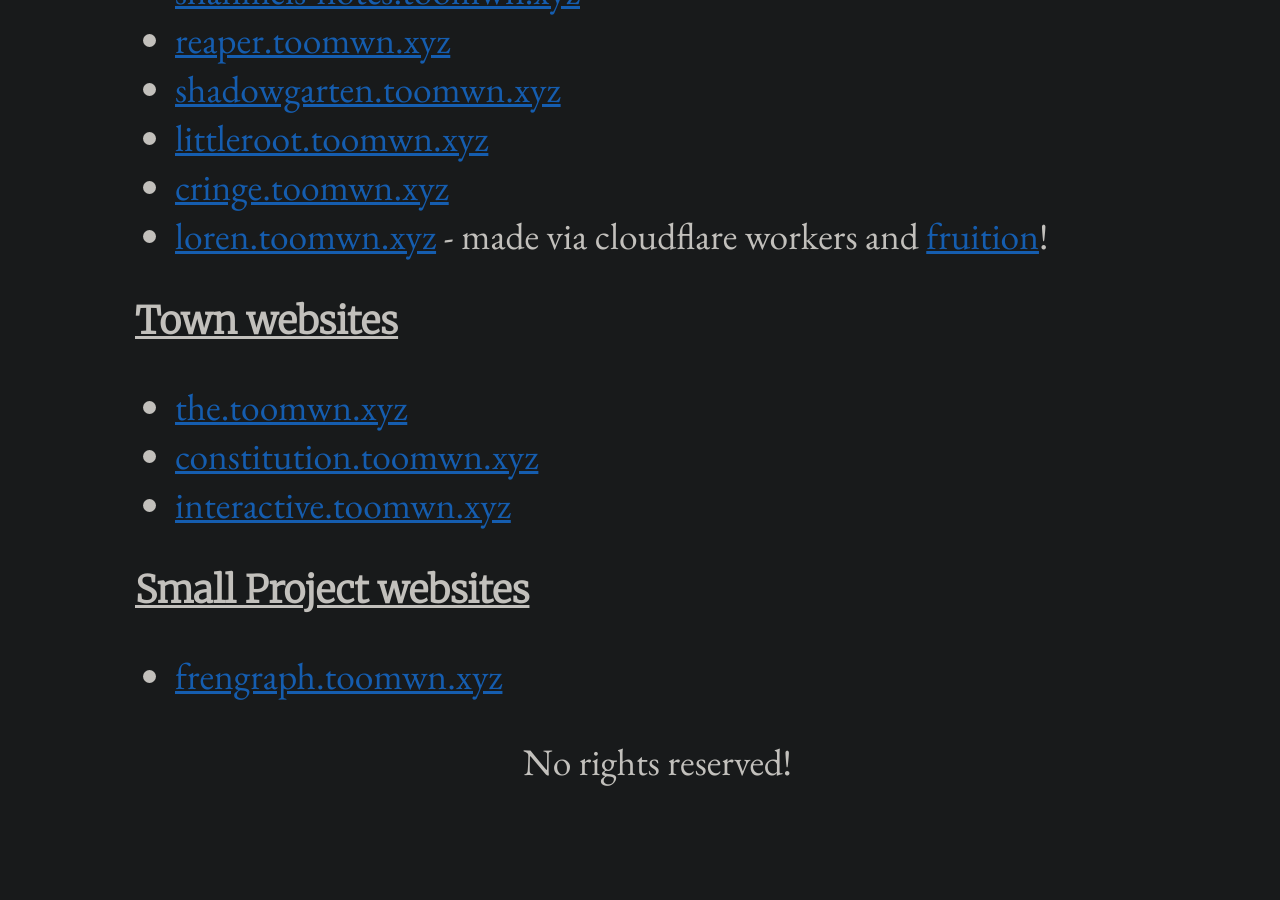
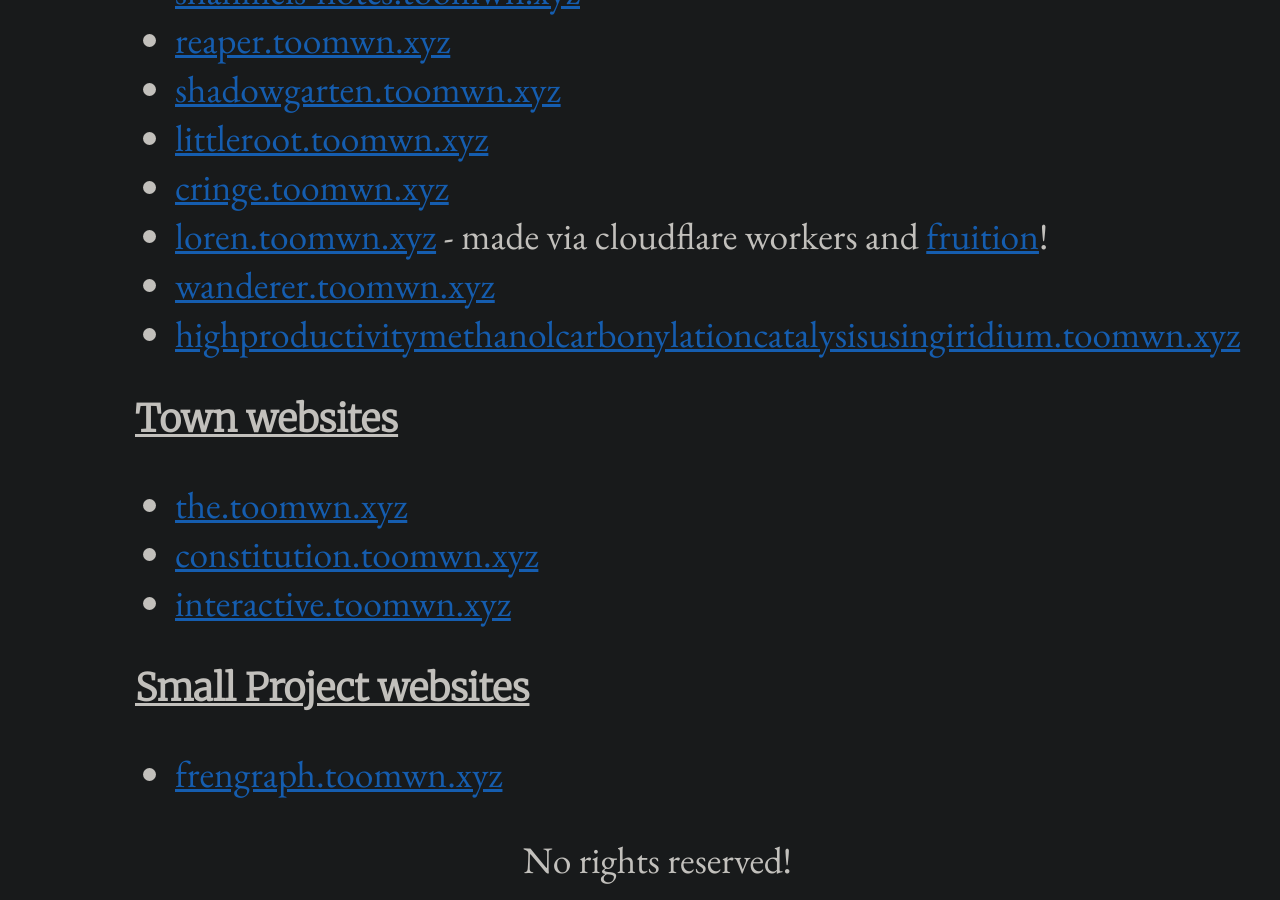
Before and after one commit to the-tOOMwn/the.toomwn.xyz, a Jekyll site: the page built from index.md, in a window 1280 px wide and 900 px high, scrolled down 586 px. Built offline with Jekyll 4.4.1, drawn with Linux system fonts in a browser that asks for light colours; some web fonts are replaced; our own code applies the rules of GitHub Pages for plain Markdown files; before the commit the page ends 1432 px from its top, so only the background shows below that.

```diff
--- a/index.md
+++ b/index.md
@@ -17,6 +17,8 @@
 - [littleroot.toomwn.xyz](https://littleroot.toomwn.xyz/)
 - [cringe.toomwn.xyz](https://cringe.toomwn.xyz/)
 - [loren.toomwn.xyz](https://loren.toomwn.xyz/) - made via cloudflare workers and [fruition](https://fruitionsite.com/771ef38657244c27b9389734a9cbff44)!
+- [wanderer.toomwn.xyz](https://wanderer.toomwn.xyz/)
+- [highproductivitymethanolcarbonylationcatalysisusingiridium.toomwn.xyz](https://highproductivitymethanolcarbonylationcatalysisusingiridium.toomwn.xyz/)
 
 ### Town websites
 - [the.toomwn.xyz](https://the.toomwn.xyz/)
```
